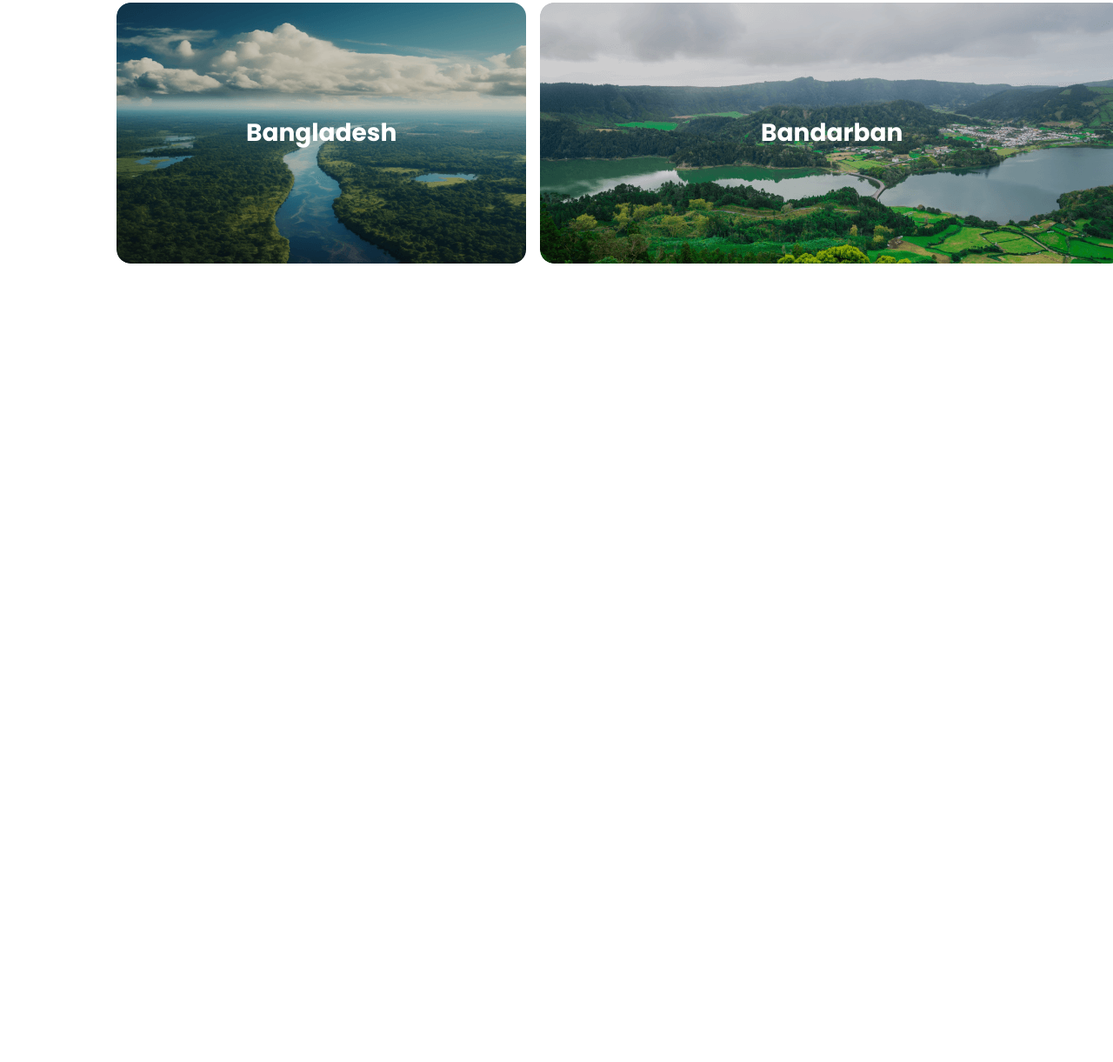
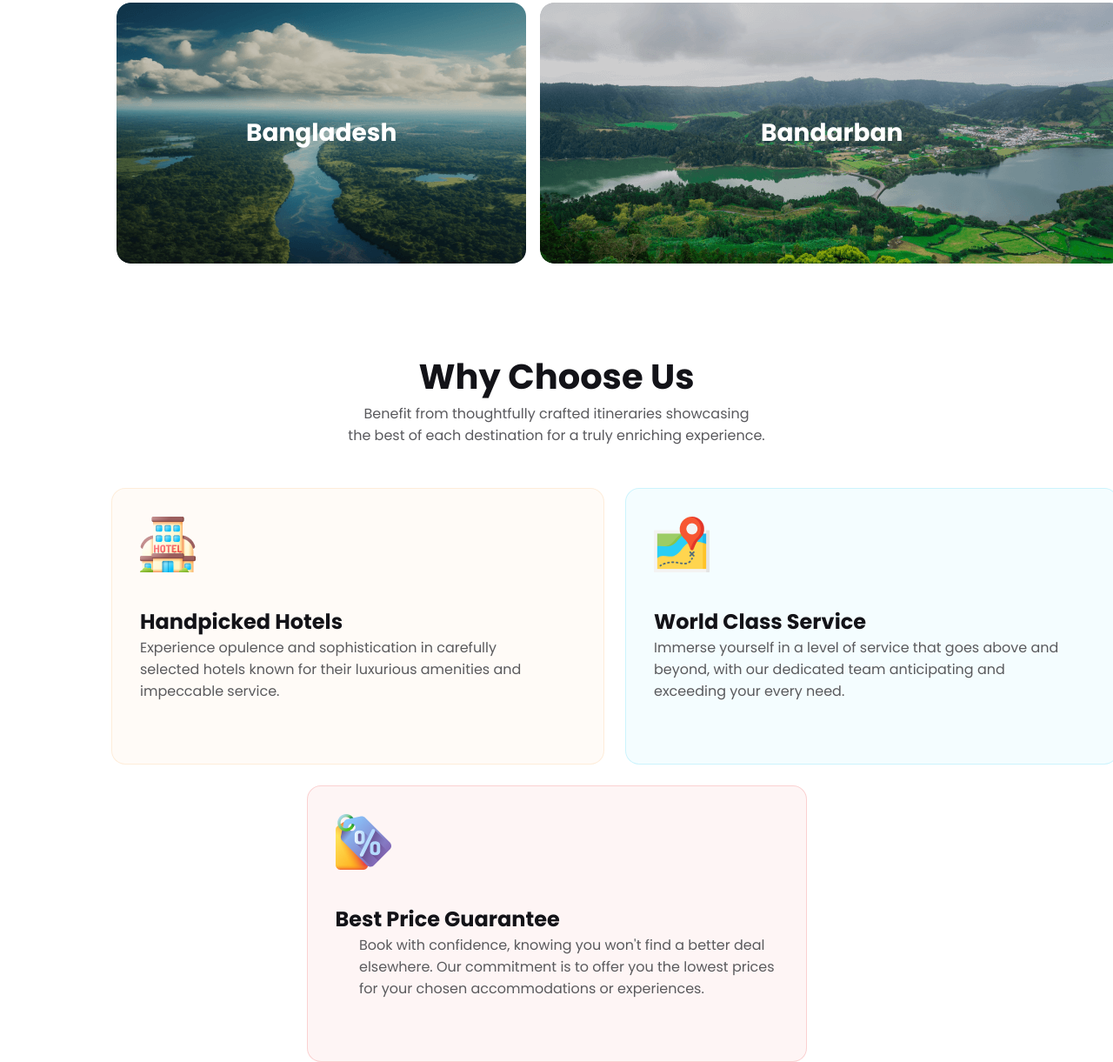
Before and after one commit to kawser-alam/Trip-Travel-Website, a plain HTML site: page index.html in a window 1280 px wide. Shown: the part 2352-3573 px from the top of the page at 87% size. Before the commit the page ends 2655 px from the top, so only its background shows below. Drawn offline with Linux system fonts and the light colour scheme.

Commit message:
why choose us section done

```diff
--- a/index.html
+++ b/index.html
@@ -120,6 +120,39 @@
                 </div>
             </div>
         </section>
+
+        <!-- why choose us section  -->
+
+        <section>
+            <div class="choose-us">
+                <h1 class="choose-us-title">Why Choose Us</h1>
+                <p class="chose-us-description">Benefit from thoughtfully crafted itineraries showcasing <br> the best
+                    of each destination for a truly enriching experience.</p>
+            </div>
+            <div class="choose-us-container">
+                <div class="hotel-map">
+                    <div class="hotel">
+                        <img src="images/hotel.png" alt="">
+                        <h1>Handpicked Hotels</h1>
+                        <p>Experience opulence and sophistication in carefully selected hotels known for their luxurious
+                            amenities and impeccable service. </p>
+                    </div>
+                    <div class="map">
+                        <img src="images/map.png" alt="">
+                        <h1>World Class Service</h1>
+                        <p>Immerse yourself in a level of service that goes above and beyond, with our dedicated team
+                            anticipating and exceeding your every need.</p>
+                    </div>
+                </div>
+                <div class="price">
+                    <img src="images/price.png" alt="">
+                    <h1>Best Price Guarantee</h1>
+                    <p>Book with confidence, knowing you won't find a better deal elsewhere. Our commitment is to offer
+                        you
+                        the lowest prices for your chosen accommodations or experiences.</p>
+                </div>
+            </div>
+        </section>
         <main>
 
         </main>
--- a/style.css
+++ b/style.css
@@ -282,3 +282,123 @@ nav {
     height: 300px;
     border-radius: 16px;
 }
+
+/* why choose us section */
+
+.choose-us-title {
+    margin-top: 100px;
+    color: #131318;
+    text-align: center;
+    font-size: 40px;
+    font-weight: 800;
+}
+
+.chose-us-description {
+    color: rgba(19, 19, 24, 0.70);
+    text-align: center;
+    font-size: 16px;
+    font-weight: 400;
+}
+
+.hotel-map {
+    display: flex;
+    justify-content: center;
+    margin: 0px 128px;
+    gap: 24px;
+    margin-top: 48px;
+    width: 1158px;
+}
+
+.hotel {
+    width: 573px;
+    height: 284px;
+    border-radius: 16px;
+    border: 1px solid rgba(251, 181, 99, 0.20);
+    background: rgba(251, 181, 99, 0.05);
+    padding-bottom: 32px;
+}
+
+.hotel img {
+    width: 64px;
+    height: 64px;
+    padding: 32px;
+}
+
+.hotel h1 {
+    color: #131318;
+    font-size: 24px;
+    font-weight: 800;
+    padding-left: 32px;
+    padding-right: 55px;
+}
+
+.hotel p {
+    color: #5A5A5D;
+    font-size: 16px;
+    font-weight: 400;
+    padding-left: 32px;
+    padding-right: 55px;
+    padding-bottom: 32px;
+}
+
+.map {
+    width: 573px;
+    height: 284px;
+    border-radius: 16px;
+    border: 1px solid rgba(41, 206, 246, 0.20);
+    background: rgba(41, 206, 246, 0.05);
+    padding-bottom: 32px;
+}
+
+.map img {
+    width: 64px;
+    height: 64px;
+    padding: 32px;
+}
+
+.map h1 {
+    color: #131318;
+    font-size: 24px;
+    font-weight: 800;
+    padding-left: 32px;
+    padding-right: 55px;
+}
+
+.map p {
+    color: #5A5A5D;
+    font-size: 16px;
+    font-weight: 400;
+    padding-left: 32px;
+    padding-right: 55px;
+}
+
+.price {
+    margin: 24px auto 0px;
+    width: 573px;
+    height: 284px;
+    border-radius: 16px;
+    border: 1px solid rgba(233, 68, 68, 0.20);
+    background: rgba(233, 68, 68, 0.05);
+    padding-bottom: 32px;
+}
+
+.price img {
+    width: 64px;
+    height: 64px;
+    padding: 32px;
+}
+
+.price h1 {
+    color: #131318;
+    font-size: 24px;
+    font-weight: 800;
+    padding-left: 32px;
+}
+
+.price p {
+    width: 486px;
+    color: #5A5A5D;
+    font-size: 16px;
+    font-weight: 400;
+    padding-left: 32px;
+}
```
Also changed, not shown: images/hotel.png (renamed from images/home.png), images/price.png (renamed from images/guarantee.png).
